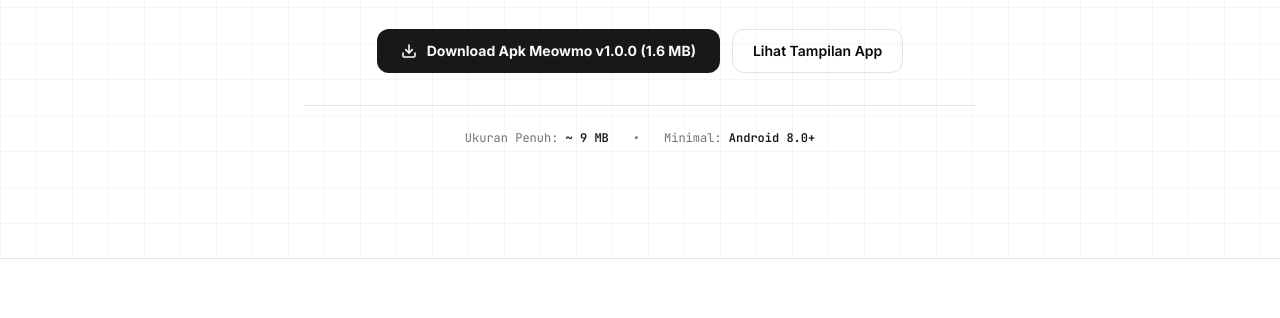
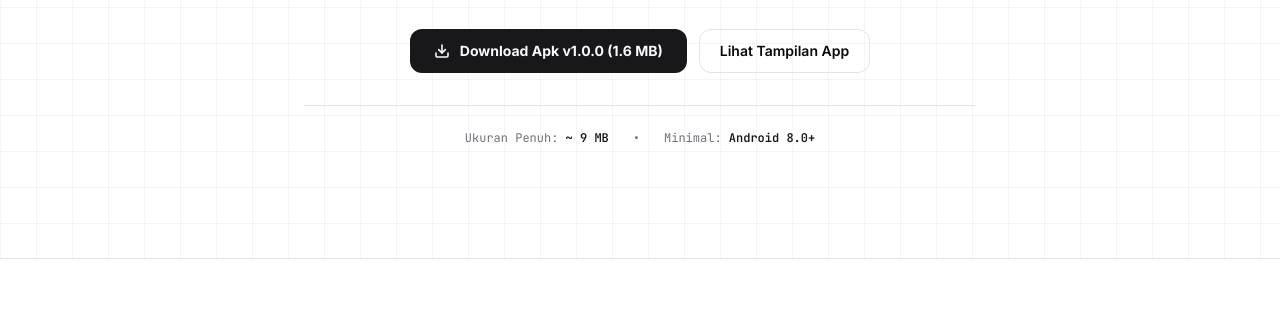
Before and after one commit to frmnxhken/Meowmo, a plain HTML site: page index.html in a window 1280 px wide. Shown: the part 482-800 px from the top of the page. Drawn offline with nearby package versions, Linux system fonts and the light colour scheme.

Commit message:
Update index.html

```diff
--- a/index.html
+++ b/index.html
@@ -183,7 +183,7 @@
                     <button type="button" onclick="downloadApk()"
                         class="w-full sm:w-auto h-11 px-6 rounded-xl sh-btn-primary text-sm font-bold flex items-center justify-center gap-2.5 cursor-pointer">
                         <svg class="w-4 h-4"><use href="#download"/></svg>
-                        <span>Download Apk Meowmo v1.0.0 (1.6 MB)</span>
+                        <span>Download Apk v1.0.0 (1.6 MB)</span>
                     </button>
                     <a href="#pratinjau"
                         class="w-full sm:w-auto h-11 px-5 rounded-xl sh-btn-outline text-sm font-semibold flex items-center justify-center">
```
